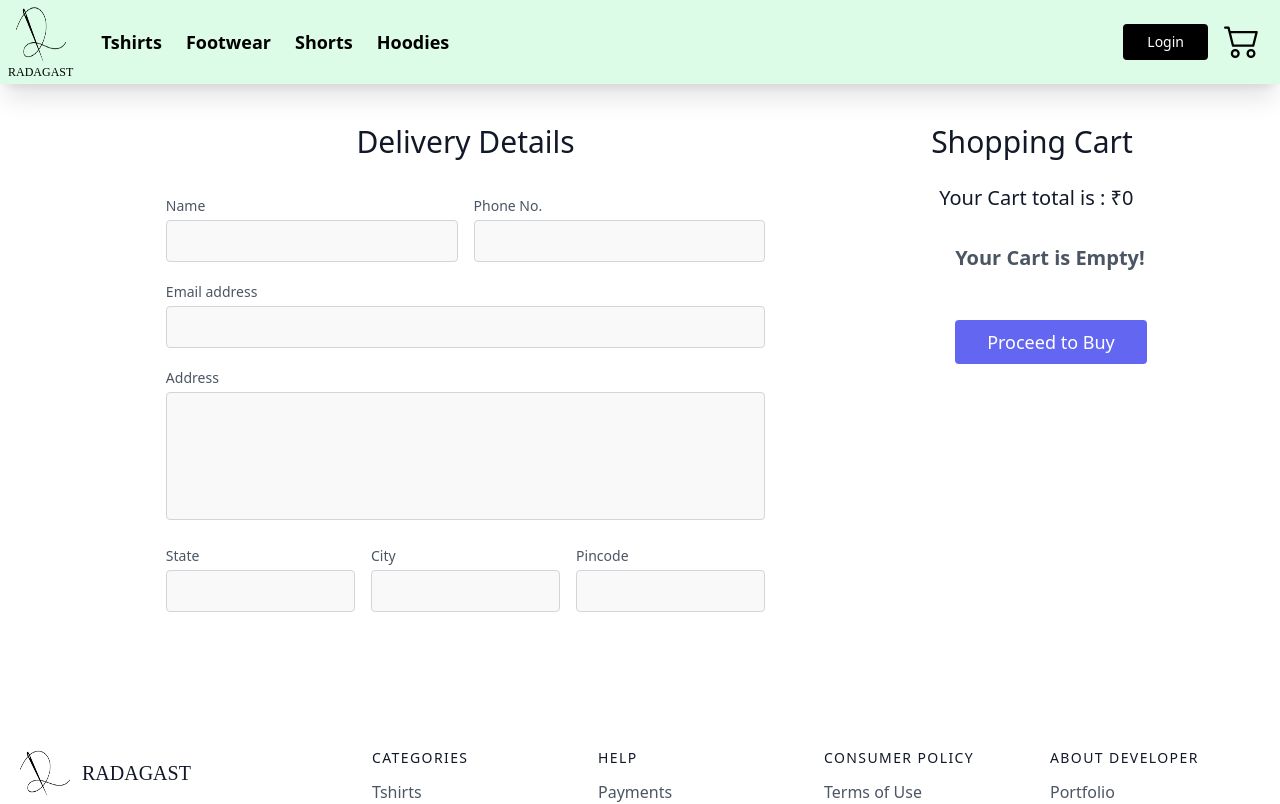
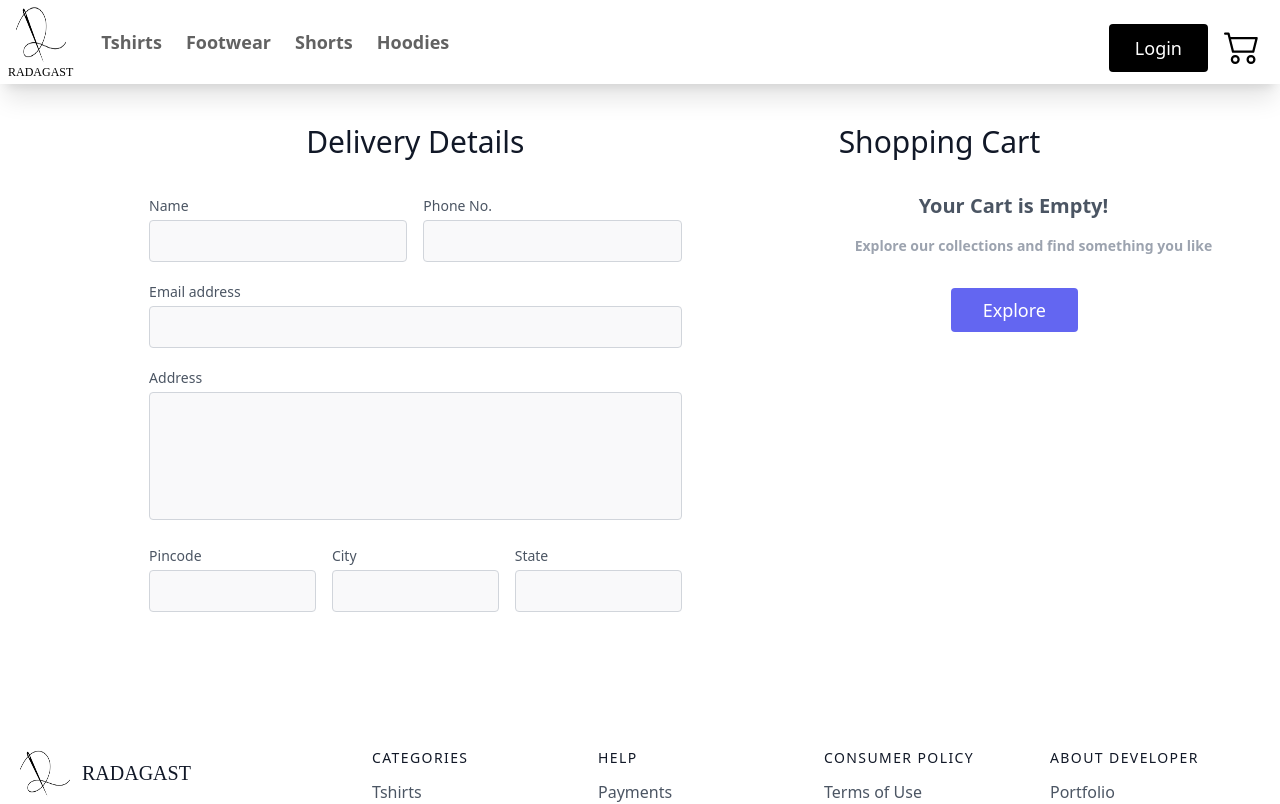
Before and after one commit to 14anirudh/Codeswear, a Next.js app: page /Checkout in a window 1280 px wide. Shown: the top 804 px of the page. Built offline with nearby package versions, Linux system fonts and the light colour scheme.

Commit message:
minor changes

```diff
--- a/components/Navbar.js
+++ b/components/Navbar.js
@@ -36,7 +36,7 @@ const Navbar = ({
   };
   const ref = useRef();
   return (
-    <div className="flex flex-col md:flex-row md:justify-start justify-between items-center shadow-xl sticky top-0 bg-green-100 z-10">
+    <div className="flex flex-col md:flex-row md:justify-start justify-between items-center shadow-xl z-10">
       <ToastContainer
         position="top-center"
         autoClose={5000}
@@ -59,22 +59,30 @@ const Navbar = ({
         <ul className="flex items-center space-x-6 font-bold mx-5">
           <Link href={"/Tshirts"}>
             <a>
-              <li className="text-lg">Tshirts</li>
+              <li className="text-lg text-[#626262] hover:text-black">
+                Tshirts
+              </li>
             </a>
           </Link>
           <Link href={"/Footwear"}>
             <a>
-              <li className="text-lg">Footwear</li>
+              <li className="text-lg text-[#626262] hover:text-black">
+                Footwear
+              </li>
             </a>
           </Link>
           <Link href={"/Shorts"}>
             <a>
-              <li className="text-lg">Shorts</li>
+              <li className="text-lg text-[#626262] hover:text-black">
+                Shorts
+              </li>
             </a>
           </Link>
           <Link href={"/hoodies"}>
             <a>
-              <li className="text-lg">Hoodies</li>
+              <li className="text-lg text-[#626262] hover:text-black">
+                Hoodies
+              </li>
             </a>
           </Link>
         </ul>
@@ -124,7 +132,7 @@ const Navbar = ({
         {!user.value && (
           <Link href={"/login"}>
             <a>
-              <button className="flex ml-6 mr-4 mt-1 md:ml-14 text-sm text-white bg-black border-0 py-2 px-3 md:px-6 focus:outline-none hover:bg-indigo-600 rounded">
+              <button className="flex ml-6 mr-4 mt-1 md:ml-14 text-white py-2 px-3 md:px-6 focus:outline-none rounded text-lg bg-black border-2 border-transparent hover:border-pink-500">
                 Login
               </button>
             </a>
--- a/models/Order.js
+++ b/models/Order.js
@@ -3,6 +3,7 @@ const mongoose = require("mongoose");
 const OrderSchema = new mongoose.Schema(
   {
     email: { type: String, required: true },
+    orderId: { type: String, default: ""},
     products: [
       {
         productId: { type: String },
--- a/pages/Checkout.js
+++ b/pages/Checkout.js
@@ -11,7 +11,35 @@ import "react-toastify/dist/ReactToastify.css";
 import { checkout } from "./api/checkout";
 
 const Checkout = ({ cart, subTotal, addToCart, removeFromCart }) => {
-  const [address, setAddress] = useState("");
+  const [name, setName] = useState('');
+  const [phone, setPhone] = useState('');
+  const [email, setEmail] = useState('');
+  const [address, setAddress] = useState('');
+  const [city, setCity] = useState('');
+  const [state, setState] = useState('');
+  const [pincode, setPincode] = useState('');
+  const[disabled, setDisabled] = useState(true);
+
+  const handleChange = (e) => {
+    if (e.target.name === "name") {
+      setName(e.target.value);
+    } else if (e.target.name === "phone") {
+      setPhone(e.target.value);
+    } else if (e.target.name === "email") {
+      setEmail(e.target.value);
+    } else if (e.target.name === "address") {
+      setAddress(e.target.value);
+    } else if (e.target.name === "pincode") {
+      setPincode(e.target.value);
+    }
+    if(name.length>3 && phone.length>3 && email.length>3 && address.length>3 && pincode.length>3){
+      setDisabled(false)
+    }
+    else{
+      setDisabled(true)
+    }
+  };
+
   return (
     <div className="checkout-form">
       <ToastContainer
@@ -25,85 +53,7 @@ const Checkout = ({ cart, subTotal, addToCart, removeFromCart }) => {
         draggable
         pauseOnHover
       />
-      <div>
-      <section className="text-gray-600 body-font relative w-full lg:mr-48 md:mx">
-        <div className="container py-10 mx-auto">
-          <div className="flex flex-col w-full">
-            <h2 className=" text-3xl font-medium title-font mb-4 text-gray-900">
-              Shopping Cart
-            </h2>
 
-            <span className="subtotal sm:text-xl text-xl font-medium title-font mb-4 text-gray-900 mt-2 ml-2">
-              Your Cart total is : &#8377;{subTotal}
-            </span>
-          </div>
-          <div></div>
-
-          <div className="sidebar pl-6">
-            <ol className="list-decimal font-semibold">
-              {Object.keys(cart).length === 0 && (
-                <div className="my-4 text-xl">Your Cart is Empty!</div>
-              )}
-
-              {Object.keys(cart).map((k) => {
-                return (
-                  <li key={k}>
-                    <div className="item flex my-3">
-                      <div className="font-semibold text-xl">
-                        {cart[k].name}({cart[k].size}/{cart[k].variant})
-                      </div>
-                      <div className="w-1/3 flex items-center justify-center text-xl">
-                        <AiFillMinusCircle
-                          onClick={() => {
-                            removeFromCart(
-                              k,
-                              1,
-                              cart[k].price,
-                              cart[k].name,
-                              cart[k].size,
-                              cart[k].variant
-                            );
-                          }}
-                          className="cursor-pointer"
-                        />
-                        <span className="mx-2">{cart[k].qty}</span>
-                        <AiFillPlusCircle
-                          onClick={() => {
-                            addToCart(
-                              k,
-                              1,
-                              cart[k].price,
-                              cart[k].name,
-                              cart[k].size,
-                              cart[k].variant
-                            );
-                          }}
-                          className="cursor-pointer"
-                        />
-                      </div>
-                    </div>
-                  </li>
-                );
-              })}
-            </ol>
-            <div className="p-2 w-full"></div>
-            <button
-              onClick={() => {
-                const lineItems = Object.keys(cart).map((k) => ({
-                  price: cart[k].priceId, // Replace with the actual price ID
-                  quantity: cart[k].qty,
-                }));
-
-                checkout({ lineItems });
-              }}
-              className=" text-white bg-indigo-500 border-0 py-2 px-8 hover:bg-indigo-600 rounded text-lg my-4"
-            >
-              Proceed to Buy
-            </button>
-          </div>
-        </div>
-      </section>
-      </div>
       <div>
         <section className="text-gray-600 body-font relative">
           <div className="container py-10 px-4">
@@ -111,7 +61,6 @@ const Checkout = ({ cart, subTotal, addToCart, removeFromCart }) => {
               <h1 className="text-3xl font-medium title-font mb-4 text-gray-900">
                 Delivery Details
               </h1>
-
             </div>
             <div className=" md:w-2/3 mx-auto">
               <div className="flex flex-wrap -m-2">
@@ -124,6 +73,8 @@ const Checkout = ({ cart, subTotal, addToCart, removeFromCart }) => {
                       Name
                     </label>
                     <input
+                      onChange={handleChange}
+                      value={name}
                       type="text"
                       id="name"
                       name="name"
@@ -140,9 +91,11 @@ const Checkout = ({ cart, subTotal, addToCart, removeFromCart }) => {
                       Phone No.
                     </label>
                     <input
-                      type="email"
-                      id="email"
-                      name="email"
+                      onChange={handleChange}
+                      value={phone}
+                      type="text"
+                      id="phone"
+                      name="phone"
                       className="w-full bg-gray-100 bg-opacity-50 rounded border border-gray-300 focus:border-indigo-500 focus:bg-white focus:ring-2 focus:ring-indigo-200 text-base outline-none text-gray-700 py-1 px-3 leading-8 transition-colors duration-200 ease-in-out"
                     />
                   </div>
@@ -156,6 +109,8 @@ const Checkout = ({ cart, subTotal, addToCart, removeFromCart }) => {
                       Email address
                     </label>
                     <input
+                      onChange={handleChange}
+                      value={email}
                       type="email"
                       id="email"
                       name="email"
@@ -172,44 +127,48 @@ const Checkout = ({ cart, subTotal, addToCart, removeFromCart }) => {
                       Address
                     </label>
                     <textarea
-                      id="message"
-                      name="message"
+                      onChange={handleChange}
+                      value={address}
+                      id="address"
+                      name="address"
                       className="w-full bg-gray-100 bg-opacity-50 rounded border border-gray-300 focus:border-indigo-500 focus:bg-white focus:ring-2 focus:ring-indigo-200 h-32 text-base outline-none text-gray-700 py-1 px-3 resize-none leading-6 transition-colors duration-200 ease-in-out"
                     ></textarea>
                   </div>
                 </div>
-
                 <div className="p-2 w-1/3">
                   <div className="relative">
                     <label
                       htmlFor="name"
                       className="leading-7 text-sm text-gray-600"
                     >
-                      State
+                      Pincode
                     </label>
                     <input
+                      onChange={handleChange}
+                      value={pincode}
                       type="text"
-                      id="name"
-                      name="name"
+                      id="pincode"
+                      name="pincode"
                       className="w-full bg-gray-100 bg-opacity-50 rounded border border-gray-300 focus:border-indigo-500 focus:bg-white focus:ring-2 focus:ring-indigo-200 text-base outline-none text-gray-700 py-1 px-3 leading-8 transition-colors duration-200 ease-in-out"
                     />
                   </div>
                 </div>
-
                 <div className="p-2 w-1/3">
                   <div className="relative">
                     <label
                       htmlFor="name"
                       className="leading-7 text-sm text-gray-600"
                     >
-                    City
+                      City
                     </label>
                     <input
+                      onChange={handleChange}
+                      value={city}
                       type="text"
-                      id="name"
-                      name="name"
+                      id="city"
+                      name="city"
                       className="w-full bg-gray-100 bg-opacity-50 rounded border border-gray-300 focus:border-indigo-500 focus:bg-white focus:ring-2 focus:ring-indigo-200 text-base outline-none text-gray-700 py-1 px-3 leading-8 transition-colors duration-200 ease-in-out"
-                    />
+                      readOnly={true}/>
                   </div>
                 </div>
                 <div className="p-2 w-1/3">
@@ -218,14 +177,16 @@ const Checkout = ({ cart, subTotal, addToCart, removeFromCart }) => {
                       htmlFor="email"
                       className="leading-7 text-sm text-gray-600"
                     >
-                      Pincode
+                      State
                     </label>
                     <input
-                      type="email"
-                      id="email"
-                      name="email"
-                      className="w-full bg-gray-100 bg-opacity-50 rounded border border-gray-300 focus:border-indigo-500 focus:bg-white focus:ring-2 focus:ring-indigo-200 text-base outline-none text-gray-700 py-1 px-3 leading-8 transition-colors duration-200 ease-in-out"
-                    />
+                      onChange={handleChange}
+                      value={state}
+                      type="text"
+                      id="state"
+                      name="state"
+                      className="w-full bg-gray-100 bg-opacity-50 rounded border border-gray-300 focus:border-indigo-500 focus:bg-white focus:ring-2 focus:ring-indigo-200 text-base outline-none text-gray-700 py-1 px-3 leading-8 transition-colors duration-200 ease-in-out "
+                      readOnly={true} />
                   </div>
                 </div>
               </div>
@@ -233,8 +194,103 @@ const Checkout = ({ cart, subTotal, addToCart, removeFromCart }) => {
           </div>
         </section>
       </div>
+      <div>
+        <section className="text-gray-600 body-font relative w-full lg:mr-48 md:mx">
+          <div className="container py-10 mx-auto">
+            <div className="flex flex-col w-full">
+              <h2 className=" text-3xl font-medium title-font mb-4 text-gray-900 ml-2">
+                Shopping Cart
+              </h2>
 
+              {Object.keys(cart).length != 0 && (
+                <span className="subtotal sm:text-xl text-xl font-medium title-font mb-4 text-gray-900 mt-2 ml-2">
+                  Your Cart total is : &#8377;{subTotal}
+                </span>
+              )}
+            </div>
 
+            <div className="sidebar pl-6">
+              <ol className="list-decimal font-semibold">
+                {Object.keys(cart).length === 0 && (
+                  <div>
+                    <p className="my-4 text-xl pl-16">Your Cart is Empty!</p>
+                    <p className="my-4 text-sm text-gray-400 text-left">
+                      Explore our collections and find something you like
+                    </p>
+                  </div>
+                )}
+
+                {Object.keys(cart).map((k) => {
+                  return (
+                    <li key={k}>
+                      <div className="item flex my-3">
+                        <div className="font-semibold text-xl">
+                          {cart[k].name}({cart[k].size}/{cart[k].variant})
+                        </div>
+                        <div className="w-1/3 flex items-center justify-center text-xl">
+                          <AiFillMinusCircle
+                            onClick={() => {
+                              removeFromCart(
+                                k,
+                                1,
+                                cart[k].price,
+                                cart[k].name,
+                                cart[k].size,
+                                cart[k].variant
+                              );
+                            }}
+                            className="cursor-pointer"
+                          />
+                          <span className="mx-2">{cart[k].qty}</span>
+                          <AiFillPlusCircle
+                            onClick={() => {
+                              addToCart(
+                                k,
+                                1,
+                                cart[k].price,
+                                cart[k].name,
+                                cart[k].size,
+                                cart[k].variant
+                              );
+                            }}
+                            className="cursor-pointer"
+                          />
+                        </div>
+                      </div>
+                    </li>
+                  );
+                })}
+              </ol>
+              {Object.keys(cart).length === 0 ? (
+                <div className="ml-24">
+                  <Link href={"/"}>
+                    <button className=" text-white bg-indigo-500 border-0 py-2 px-8 hover:bg-indigo-600 rounded text-lg my-4">
+                      Explore
+                    </button>
+                  </Link>
+                </div>
+              ) : (
+                <div className=" w-3/4 flex justify-center ">
+                  <button
+                    onClick={() => {
+                      const lineItems = Object.keys(cart).map((k) => ({
+                        price: cart[k].priceId, // Replace with the actual price ID
+                        quantity: cart[k].qty,
+                      }));
+                       console.log(lineItems);
+                      checkout({ lineItems });
+                    }}
+                    className=" text-white bg-indigo-500 border-0 py-2 px-8 hover:bg-indigo-600 rounded text-lg my-4 disabled:bg-indigo-300"
+                    disabled={disabled}
+                  >
+                    Proceed to Buy
+                  </button>
+                </div>
+              )}
+            </div>
+          </div>
+        </section>
+      </div>
     </div>
   );
 };
--- a/pages/_app.js
+++ b/pages/_app.js
@@ -9,7 +9,7 @@ function MyApp({ Component, pageProps }) {
   const [cart, setCart] = useState({});
   const [subTotal, setSubTotal] = useState(0);
   const [user, setUser] = useState({ value: null });
-  const [key, setKey] = useState(0);
+  const [key, setKey] = useState();
   const [progress, setProgress] = useState(0);
 
   const router = useRouter();
@@ -33,9 +33,10 @@ function MyApp({ Component, pageProps }) {
     const token = localStorage.getItem("token");
     if (token) {
       setUser({ value: token });
-      setKey(Math.random());
     }
+    setKey(Math.random());
   }, [router.events, router.query]);
+
 
   const logout = () => {
     localStorage.removeItem("token");
@@ -107,7 +108,7 @@ function MyApp({ Component, pageProps }) {
         waitingTime={300}
         onLoaderFinished={() => setProgress(0)}
       />
-      <Navbar
+      {key && <Navbar
         logout={logout}
         user={user}
         key={key}
@@ -116,7 +117,7 @@ function MyApp({ Component, pageProps }) {
         removeFromCart={removeFromCart}
         clearCart={clearCart}
         subTotal={subTotal}
-      />
+      />}
       <Component
         buyNow={buyNow}
         cart={cart}
--- a/styles/globals.css
+++ b/styles/globals.css
@@ -8,12 +8,12 @@ body{
 
 .checkout-form{
     display: flex;
-    flex-direction: row-reverse;
     justify-content:space-evenly;
+    margin-right: 10px;
 }
 @media (max-width: 640px) {
     .checkout-form{
         display: flex;
-        flex-direction: column;
+        flex-direction: column-reverse;
     }
 }
```
